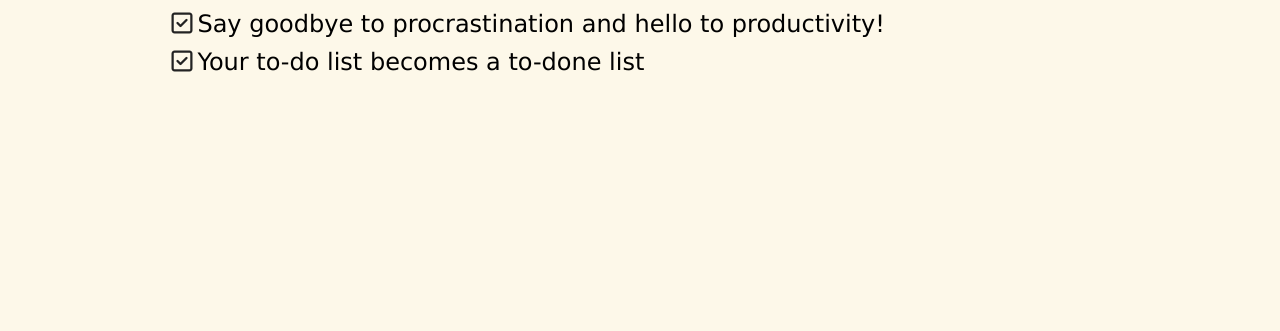
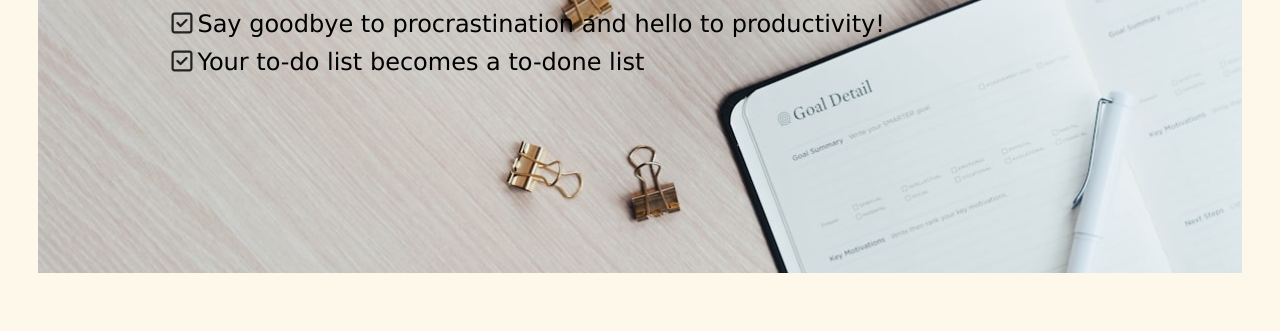
Before and after one commit to Kemboilewis/Taskify, a plain HTML site: page index.html in a window 1280 px wide. Shown: the part 358-689 px from the top of the page. Drawn offline with Linux system fonts and the light colour scheme; the site is published under a folder, as on GitHub Pages, so addresses that start at the root find nothing.

Commit message:
modified background image

```diff
--- a/assets/css/style.css
+++ b/assets/css/style.css
@@ -152,7 +152,7 @@ main div.jumbotron {
   /* height: 100%; */
   /* padding:15% 10%; */
   /* height: 400px; */
-  background: url('/images/coffee.jpeg') no-repeat right;
+  background: url('../../images/coffee.jpeg') no-repeat right;
   background-size: cover;
 }
 
```
